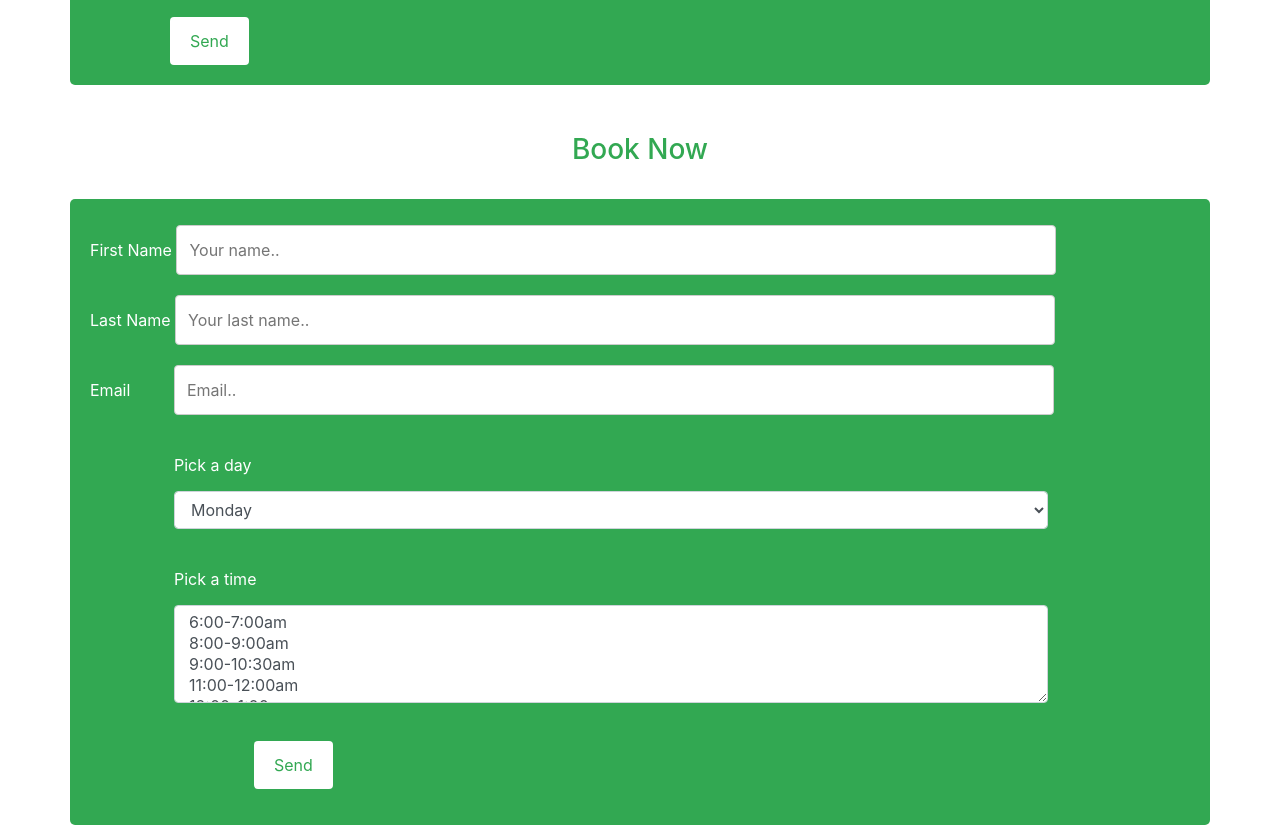
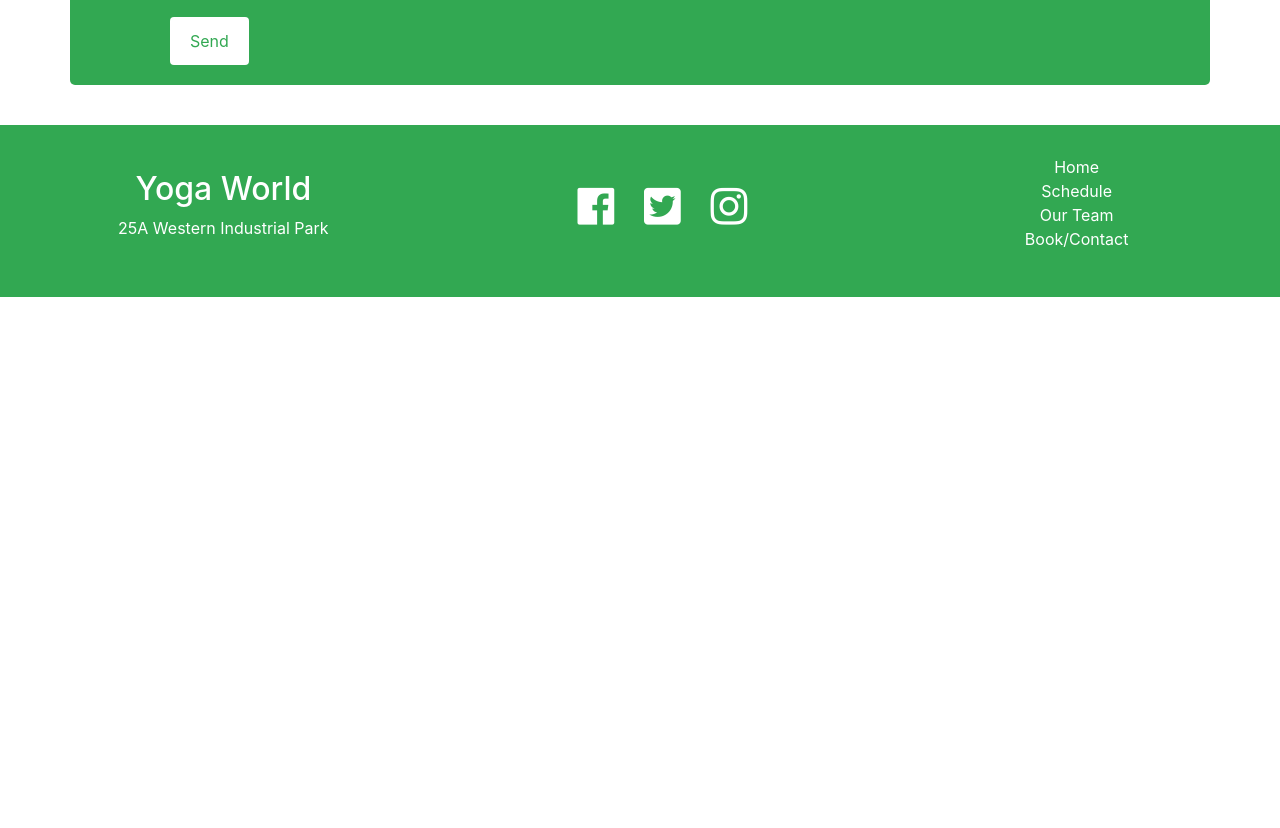
Before and after one commit to Code-Institute-Submissions/yoga-world, a plain HTML site: page contact.html in a window 1280 px wide. Shown: the part 644-1472 px from the top of the page. After the commit the page ends 941 px from the top, so only its background shows below. Drawn offline with nearby package versions, Linux system fonts and the light colour scheme; a web font is replaced by a local one.

Commit message:
book form removed & contact form update

```diff
--- a/assets/css/style.css
+++ b/assets/css/style.css
@@ -1,5 +1,5 @@
 /* Navbar: Credit / Bootstrap navbar edited with help of Youtube vid stated in README */
-.navbar-nav a{
+.navbar-nav a {
     font-family: 'Cuprum', sans-serif;
     font-size: 25px;
     color: #fff !important;
@@ -7,27 +7,34 @@ letter-spacing: 2px;
     margin: 5px;
 
 }
-.navbar-light .navbar-brand{
+
+.navbar-light .navbar-brand {
     color: #fff !important;
     font-size: 35px;
-font-weight:bold ;
+    font-weight: bold;
     font-family: 'Acme', sans-serif;
     letter-spacing: 2px;
 }
-.navbar-light .navbar-nav .active > .nav-link, .navbar-light .navbar-nav .nav-link.active,
-.navbar-light .navbar-nav .nav-link.show, .navbar-light .navbar-nav .show, .nav-link{
+
+.navbar-light .navbar-nav .active>.nav-link,
+.navbar-light .navbar-nav .nav-link.active,
+.navbar-light .navbar-nav .nav-link.show,
+.navbar-light .navbar-nav .show,
+.nav-link {
     color: #fff !important;
     font-family: 'Cuprum', sans-serif;
     font-size: 25px;
     margin: 5px;
 }
+
 /*Hero img / Credit: W3Schools code edited to suit needs */
-#hero-outer{
+#hero-outer {
     height: 650px;
     width: 100%;
     overflow: hidden;
     position: relative;
 }
+
 .hero-image {
     background-image: linear-gradient(rgba(0, 0, 0, 0.5), rgba(0, 0, 0, 0.5)), url("../images/yoga-hero.jpg");
     height: 650px;
@@ -64,36 +71,42 @@ letter-spacing: 2px;
 
 
 /* Classes / W3Schools code edited to suit needs */
-#body-header{
+#body-header {
     text-align: center;
     color: #32a852;
+    margin-top: 20px;
+
 }
-img{
+
+img {
     display: block;
     margin: 0 auto;
 }
-.container-fluid h2{
+
+.container-fluid h2 {
     text-align: center;
     color: #32a852;
 }
 
 
 /* Schedule / W3schools table code edited to suit needs of site */
-.table tr{
+.table tr {
     color: #fff;
 }
-.timetable h2 p{
+
+.timetable h2 p {
     text-align: center;
     color: #32a852;
 }
 
 
 /* Team / Credit: Youtube - Arjun Khara (video link in README) */
-.team{
+.team {
     text-align: center;
     color: #32a852;
 }
-.holdingcontainer{
+
+.holdingcontainer {
     max-width: 100%;
     display: flex;
     padding: 50px;
@@ -101,72 +114,70 @@ img{
     flex-direction: row;
 }
 
-    .internalcontainerL{
+.internalcontainerL {
     flex: 1;
     padding: 30px;
     font-size: 18px;
     font-family: 'Roboto', sans-serif;
     margin: 3px;
 }
-    .internalcontainerL h1{
+
+.internalcontainerL h1 {
     text-align: center;
-        color:#32a852;
+    color: #32a852;
 }
 
-    .internalcontainerM{
+.internalcontainerM {
     flex: 1;
     padding: 30px;
     font-size: 18px;
     font-family: 'Roboto', sans-serif;
     margin: 3px;
 }
-    .internalcontainerM h1{
+
+.internalcontainerM h1 {
     text-align: center;
-        color:#32a852;
+    color: #32a852;
 }
 
-    .internalcontainerR{
+.internalcontainerR {
     flex: 1;
     padding: 30px;
     font-size: 18px;
     font-family: 'Roboto', sans-serif;
     margin: 3px;
 }
-    .internalcontainerR h1{
+
+.internalcontainerR h1 {
     text-align: center;
-        color:#32a852;
+    color: #32a852;
 }
-    .yoga-images{
-        width:100%;
+
+.yoga-images {
+    width: 100%;
     height: auto
 }
 
-    @media screen and (max-width: 768px){
-      .holdingcontainer{
+@media screen and (max-width: 768px) {
+    .holdingcontainer {
         flex-direction: column-reverse;
     }
 }
 
 
 /* Contact/Book forms / Credit: Mix of W3Schools & bootstrap*/
-    label[for=user-email]{
+label[for=user-email] {
     margin-right: 39px;
 }
-     label[for=message]{
+
+label[for=message] {
     margin-left: 80px;
     text-align: center;
 }
-    input[type=text], select, textarea {
-  width: 80%;
-  padding: 12px;
-  border: 1px solid #ccc;
-  border-radius: 4px;
-  box-sizing: border-box;
-  margin-top: 6px;
-  margin-bottom: 14px;
-  resize: vertical;
-}
-input[type=email], select, textarea {
+
+input[type=text],
+select,
+textarea {
     width: 80%;
     padding: 12px;
     border: 1px solid #ccc;
@@ -177,7 +188,20 @@ input[type=email], select, textarea {
     resize: vertical;
 }
 
-input[type=submit]{
+input[type=email],
+select,
+textarea {
+    width: 80%;
+    padding: 12px;
+    border: 1px solid #ccc;
+    border-radius: 4px;
+    box-sizing: border-box;
+    margin-top: 6px;
+    margin-bottom: 14px;
+    resize: vertical;
+}
+
+input[type=submit] {
     background-color: white;
     color: #32a852;
     padding: 12px 20px;
@@ -186,55 +210,69 @@ input[type=submit]{
     cursor: pointer;
     margin-left: 80px;
 }
-.contact-us{
+
+.contact-us {
     border-radius: 5px;
     background-color: #32a852;
     padding: 20px;
     width: 100%;
 
 }
-    #contact-header{
+#contact-us-wrapper{
+    margin-bottom: 40px;
+}
+
+#contact-header {
     text-align: center;
     color: #32a852;
 }
-    #book-header{
+
+#book-header {
     text-align: center;
     color: #32a852;
 }
+
 label[for=days] {
     margin-right: 0px;
     color: #fff;
 }
+
 label[for=times] {
     margin-right: 0px;
     color: #fff;
 }
-.form-control{
+
+.form-control {
     width: 86%;
 }
-@media(min-width: 992px){
-    .form-group{
+
+@media(min-width: 992px) {
+    .form-group {
         margin-left: 84px;
     }
 }
 
 
 /* footer */
-footer{
+footer {
     background: #32a852;
     padding: 30px;
 }
-.header-address{
+
+.header-address {
     color: #fff;
     padding-top: 15px;
 }
-.socials{
+
+.socials {
     list-style-type: none;
 }
-.socials li{
+
+.socials li {
     display: inline;
 }
-.socials li i{
+
+.socials li i {
     color: #fff;
     height: 32px;
     width: 32px;
@@ -242,9 +280,11 @@ footer{
     padding-top: 15px;
     margin: 15px;
 }
-.footer-link{
+
+.footer-link {
     list-style-type: none;
 }
-.footer-link li a{
+
+.footer-link li a {
     color: #fff;
 }
--- a/contact.html
+++ b/contact.html
@@ -1,11 +1,14 @@
 <!DOCTYPE html>
 <html lang="en">
+
 <head>
     <meta charset="UTF-8">
     <meta name="viewport" content="width=device-width, initial-scale=1.0">
     <meta http-equiv="X-UA-Compatible" content="ie=edge">
-    <link rel="stylesheet" href="https://maxcdn.bootstrapcdn.com/bootstrap/4.2.1/css/bootstrap.min.css" type="text/css" />
-    <link rel="stylesheet" href="https://use.fontawesome.com/releases/v5.0.10/css/all.css" integrity="sha384-+d0P83n9kaQMCwj8F4RJB66tzIwOKmrdb46+porD/OvrJ+37WqIM7UoBtwHO6Nlg" crossorigin="anonymous">
+    <link rel="stylesheet" href="https://maxcdn.bootstrapcdn.com/bootstrap/4.2.1/css/bootstrap.min.css"
+        type="text/css" />
+    <link rel="stylesheet" href="https://use.fontawesome.com/releases/v5.0.10/css/all.css"
+        integrity="sha384-+d0P83n9kaQMCwj8F4RJB66tzIwOKmrdb46+porD/OvrJ+37WqIM7UoBtwHO6Nlg" crossorigin="anonymous">
     <link rel="stylesheet" href="assets/css/style.css" type="text/css">
     <link rel="preconnect" href="https://fonts.gstatic.com">
     <link href="https://fonts.googleapis.com/css2?family=Acme&display=swap" rel="stylesheet">
@@ -13,13 +16,17 @@
     <link href="https://fonts.googleapis.com/css2?family=Cuprum&display=swap" rel="stylesheet">
     <title>Yoga-World</title>
 </head>
+
 <body>
     <header>
         <!--Navbar / Credit: Bootstrap navbar edited with help of Youtube vid stated in README-->
         <nav class="navbar navbar-expand-lg navbar-light" style="background-color: #32a852;" fixed-top>
             <div class="container">
-  <a class="navbar-brand" href="#">Yoga World <p style="font-size: 14px;">25A Western Industrial Park</p></a>
-  <button class="navbar-toggler" type="button" data-toggle="collapse" data-target="#navbarSupportedContent" aria-controls="navbarSupportedContent" aria-expanded="false" aria-label="Toggle navigation">
+                <a class="navbar-brand" href="#">Yoga World <p style="font-size: 14px;">25A Western Industrial Park</p>
+                    </a>
+                <button class="navbar-toggler" type="button" data-toggle="collapse"
+                    data-target="#navbarSupportedContent" aria-controls="navbarSupportedContent" aria-expanded="false"
+                    aria-label="Toggle navigation">
                     <span class="navbar-toggler-icon"></span>
                 </button>
 
@@ -44,7 +51,7 @@
     </header>
     <br>
     <!--Contact/Book forms / Credit: Mix of W3Schools & bootstrap-->
-    <section>
+    <section id="contact-us-wrapper">
         <h3 id="contact-header">Contact Us</h3>
         <br>
         <div class="container contact-us">
@@ -59,59 +66,13 @@
                 <input type="email" id="user-email" name="Email" placeholder="Email.." required />
                 <br>
                 <label for="message"></label>
-    <textarea id="subject" name="message" placeholder="What can we help with ?" style="height:200px" required></textarea>
+                <textarea id="subject" name="message" placeholder="What can we help with ?" style="height:200px"
+                    required></textarea>
                 <br>
                 <input type="submit" value="Send">
             </form>
         </div>
     </section>
-    <br>
-    <section>
-        <br>
-        <h3 id="book-header">Book Now</h3>
-<br>
-<div class="container contact-us">
-  <form action="/action_page.php">
-    <label for="fname" style="color: white;">First Name</label>
-    <input type="text" id="fname1" name="firstname" placeholder="Your name.." required />
-    <br>
-    <label for="lname" style="color: white;">Last Name</label>
-    <input type="text" id="lname1" name="lastname" placeholder="Your last name.." required />
-    <br>
-    <label for="user-email" style="color: white;">Email</label>
-    <input type="email" id="user-email1" name="Email" placeholder="Email.." required />
-    <br>
-     <div class="form-group">
-         <br>
-    <label for="days">Pick a day</label>
-    <select class="form-control" id="days" required>
-      <option>Monday</option>
-      <option>Tuesday</option>
-      <option>Wednesday</option>
-      <option>Thursday</option>
-      <option>Friday</option>
-      <option>Satruday</option>
-    </select>
-    <br>
-     <label for="times">Pick a time</label>
-    <select multiple class="form-control" id="times" required>
-      <option>6:00-7:00am</option>
-      <option>8:00-9:00am</option>
-      <option>9:00-10:30am</option>
-      <option>11:00-12:00am</option>
-      <option>12:00-1:00pm</option>
-      <option>2:30-3:30pm</option>
-      <option>3:30-4:30pm</option>
-      <option>4:30-5:30pm</option>
-      <option>5:30-6:00pm</option>
-    </select>
-    <br>
-    <input type="submit" value="Send">
-    </div>
-  </form>
-</div>
-    </section>
-    <br>
     <!--Footer code edited for needs / Credit: Youtube video stated in README-->
     <footer>
         <div class="row text-center">
@@ -122,7 +83,8 @@
             <div class="col-md-4">
                 <ul class="socials">
                     <li><a href="https://www.facebook.com" target="_blank"><i class="fab fa-facebook"> </i></a></li>
-            <li><a href="https://www.twitter.com" target="_blank"><i class="fab fa-twitter-square"> </i></a></li>
+                    <li><a href="https://www.twitter.com" target="_blank"><i class="fab fa-twitter-square"> </i></a>
+                    </li>
                     <li><a href="https://www.instagram.com" target="_blank"><i class="fab fa-instagram"> </i></a></li>
                 </ul>
             </div>
@@ -136,8 +98,15 @@
             </div>
         </div>
     </footer>
-    <script src="https://code.jquery.com/jquery-3.3.1.slim.min.js" integrity="sha384-q8i/X+965DzO0rT7abK41JStQIAqVgRVzpbzo5smXKp4YfRvH+8abtTE1Pi6jizo" crossorigin="anonymous"></script>
-<script src="https://cdnjs.cloudflare.com/ajax/libs/popper.js/1.14.6/umd/popper.min.js" integrity="sha384-wHAiFfRlMFy6i5SRaxvfOCifBUQy1xHdJ/yoi7FRNXMRBu5WHdZYu1hA6ZOblgut" crossorigin="anonymous"></script>
-<script src="https://stackpath.bootstrapcdn.com/bootstrap/4.2.1/js/bootstrap.min.js" integrity="sha384-B0UglyR+jN6CkvvICOB2joaf5I4l3gm9GU6Hc1og6Ls7i6U/mkkaduKaBhlAXv9k" crossorigin="anonymous"></script>
+    <script src="https://code.jquery.com/jquery-3.3.1.slim.min.js"
+        integrity="sha384-q8i/X+965DzO0rT7abK41JStQIAqVgRVzpbzo5smXKp4YfRvH+8abtTE1Pi6jizo"
+        crossorigin="anonymous"></script>
+    <script src="https://cdnjs.cloudflare.com/ajax/libs/popper.js/1.14.6/umd/popper.min.js"
+        integrity="sha384-wHAiFfRlMFy6i5SRaxvfOCifBUQy1xHdJ/yoi7FRNXMRBu5WHdZYu1hA6ZOblgut"
+        crossorigin="anonymous"></script>
+    <script src="https://stackpath.bootstrapcdn.com/bootstrap/4.2.1/js/bootstrap.min.js"
+        integrity="sha384-B0UglyR+jN6CkvvICOB2joaf5I4l3gm9GU6Hc1og6Ls7i6U/mkkaduKaBhlAXv9k"
+        crossorigin="anonymous"></script>
 </body>
+
 </html>
```
Lines whose indentation alone changed are shown as unchanged.
